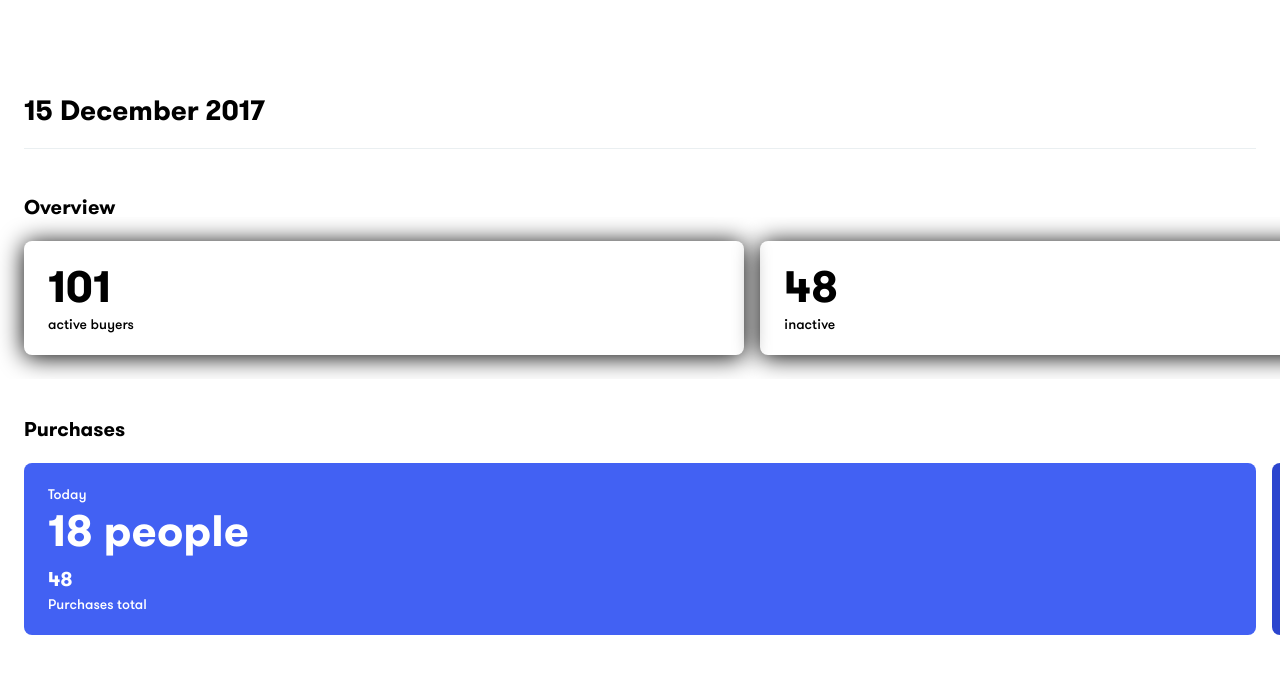
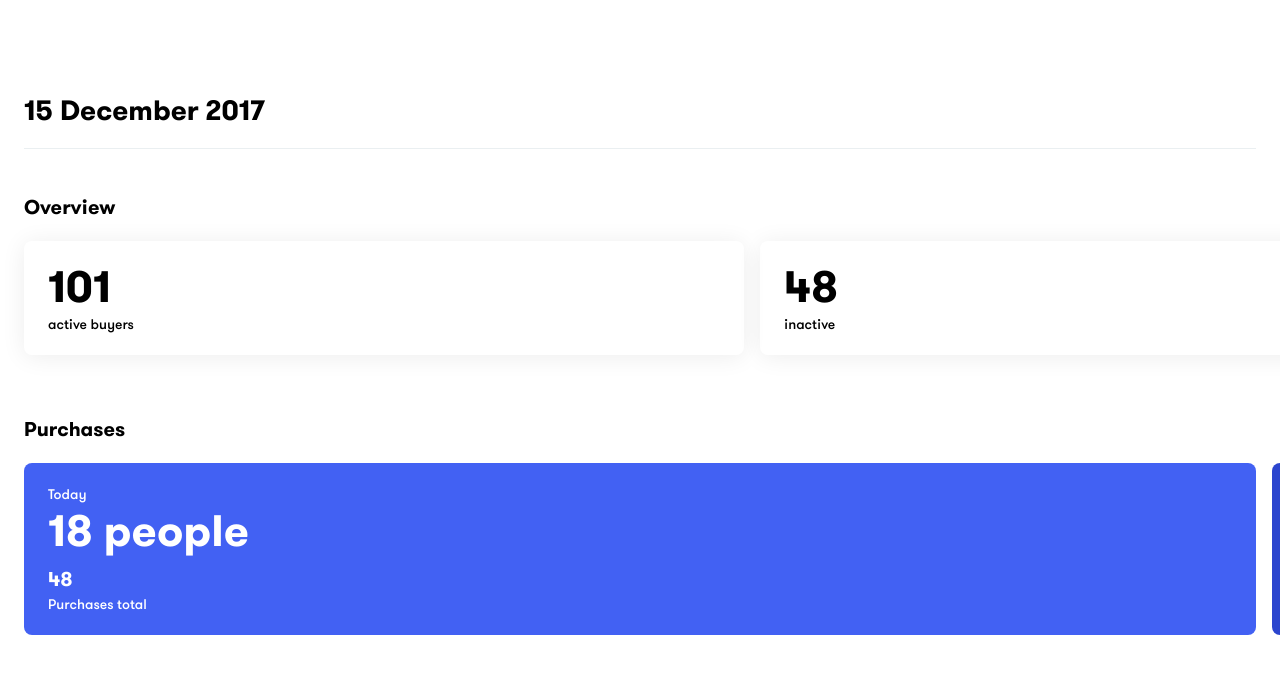
Before and after one commit to sergetymo/meetfrank-assignment-frontend, a React (Create React App) app: page / in a window 1280 px wide. Shown: the top 674 px of the page. Built offline with nearby package versions, Linux system fonts and the light colour scheme.

Commit message:
Fixed typo

```diff
--- a/src/scss/_variables.scss
+++ b/src/scss/_variables.scss
@@ -18,7 +18,7 @@ $c-text-inverted: #ffffff;
 
 $c-brd-default: #eaeff1;
 
-$c-sh-default: rgba(0,0,0.075);
+$c-sh-default: rgba(0,0,0,.075);
 
 $c-bg-today: #4261f3;
 $c-bg-week: #2b45ce;
```
